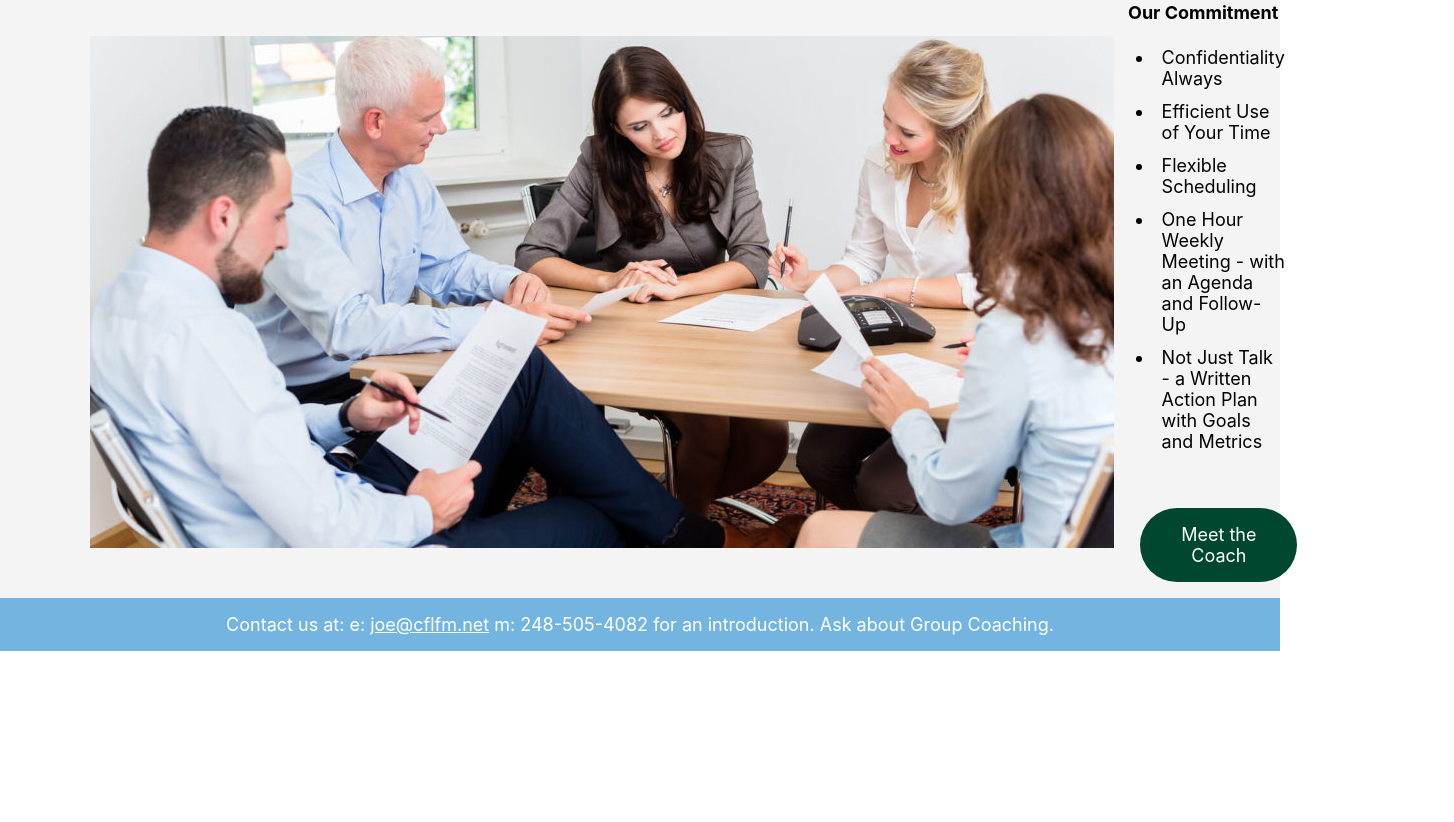
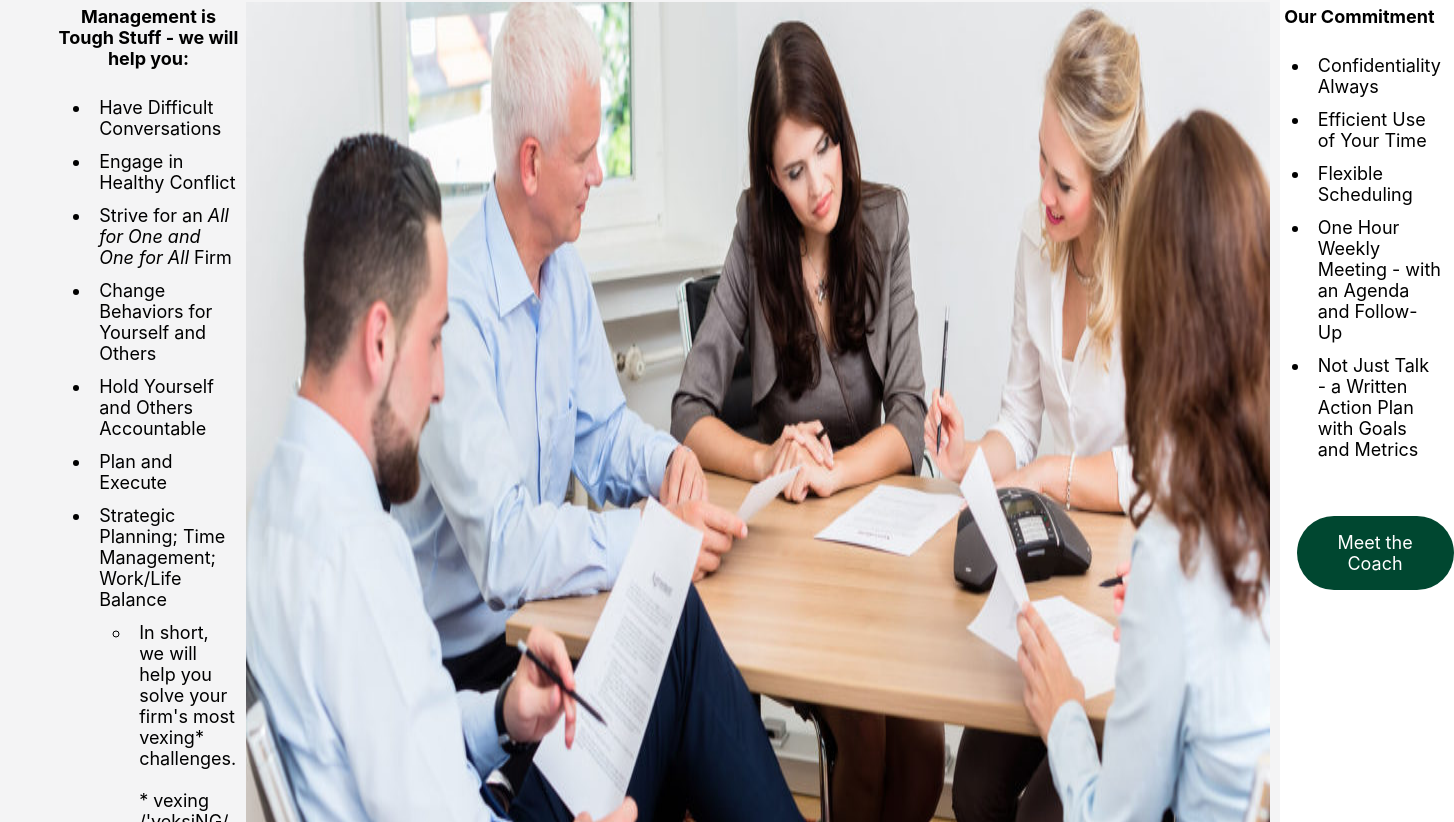
Before and after one commit to Troche4/cflfm, a React (Create React App) app: page / in a window 1280 px wide. Shown: the part 218-1040 px from the top of the page, 1454 px wide, since content can reach past the window. Before the commit the page ends 869 px from the top, so only its background shows below. Built offline with nearby package versions, Linux system fonts and the light colour scheme.

Commit message:
Add more content to the landing page

```diff
--- a/src/Home.tsx
+++ b/src/Home.tsx
@@ -9,7 +9,30 @@ export default function Home() {
         </div>
 
         <div className="homeMain">
+            <div className="sidebar">
+                <div>
+                    <div className="listHeader">Management is Tough Stuff - we will help you:</div>
+                    <ul>
+                        <li>Have Difficult Conversations</li>
+                        <li>Engage in Healthy Conflict</li>
+                        <li>Strive for an <i>All for One and One for All</i> Firm</li>
+                        <li>Change Behaviors for Yourself and Others</li>
+                        <li>Hold Yourself and Others Accountable</li>
+                        <li>Plan and Execute</li>
+                        <li>Strategic Planning; Time Management; Work/Life Balance</li>
+                        <ul>
+                            <li>
+                            In short,  we will help you solve your firm's most vexing* challenges.<br/><br/>
+                            * vexing  /'veksiNG/  adjective  causing annoyance, frustration or worry.
+                            </li>
+                        </ul>
+                    </ul>
+
+                </div>
+            </div>
+
             <img src="./consulting_hero.jpg" className="hero"/>
+
             <div className="sidebar">
                 <div>
                     <div className="listHeader">Our Commitment</div>
--- a/src/index.css
+++ b/src/index.css
@@ -17,7 +17,7 @@ body {
 }
 
 .container {
-  padding: 16px 7% 0 7%;
+  padding: 16px 4% 0 4%;
   display: flex;
   flex-direction: column;
   flex-grow: 1;
@@ -40,8 +40,6 @@ body {
 
 .homeMain {
   display: flex;
-  justify-content: space-between;
-  align-items: center;
   padding: 16px 0;
 }
 
@@ -61,6 +59,7 @@ body {
 .listHeader {
   font-weight: bold;
   text-align: center;
+  padding: 4px;
 }
 
 li {
```
